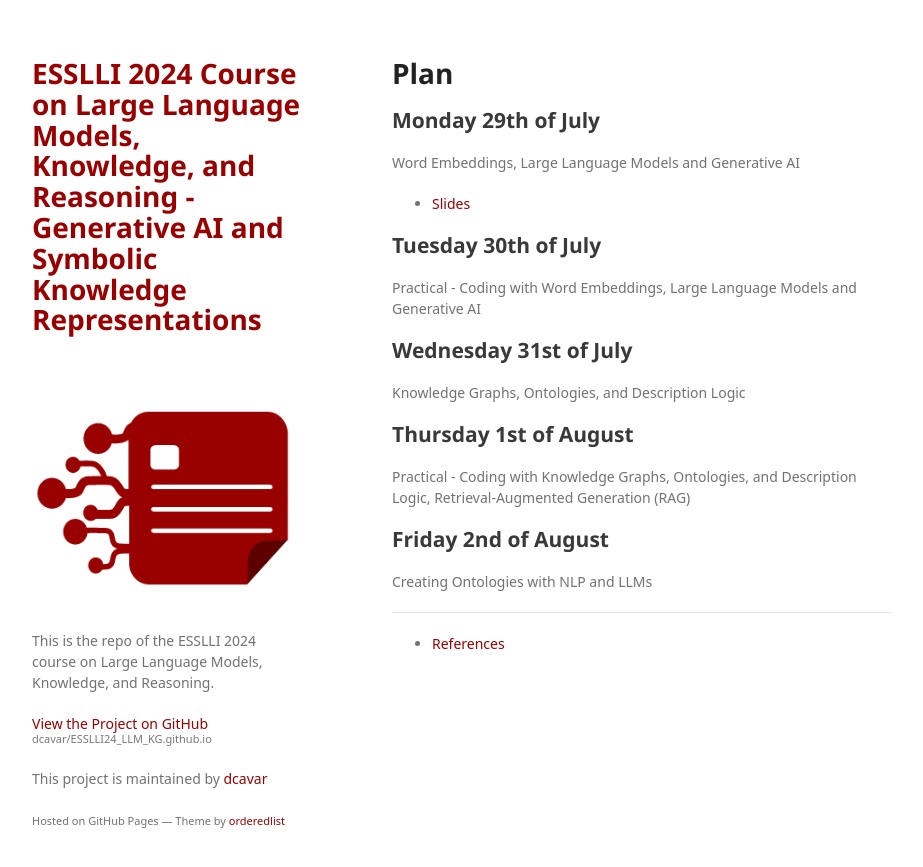
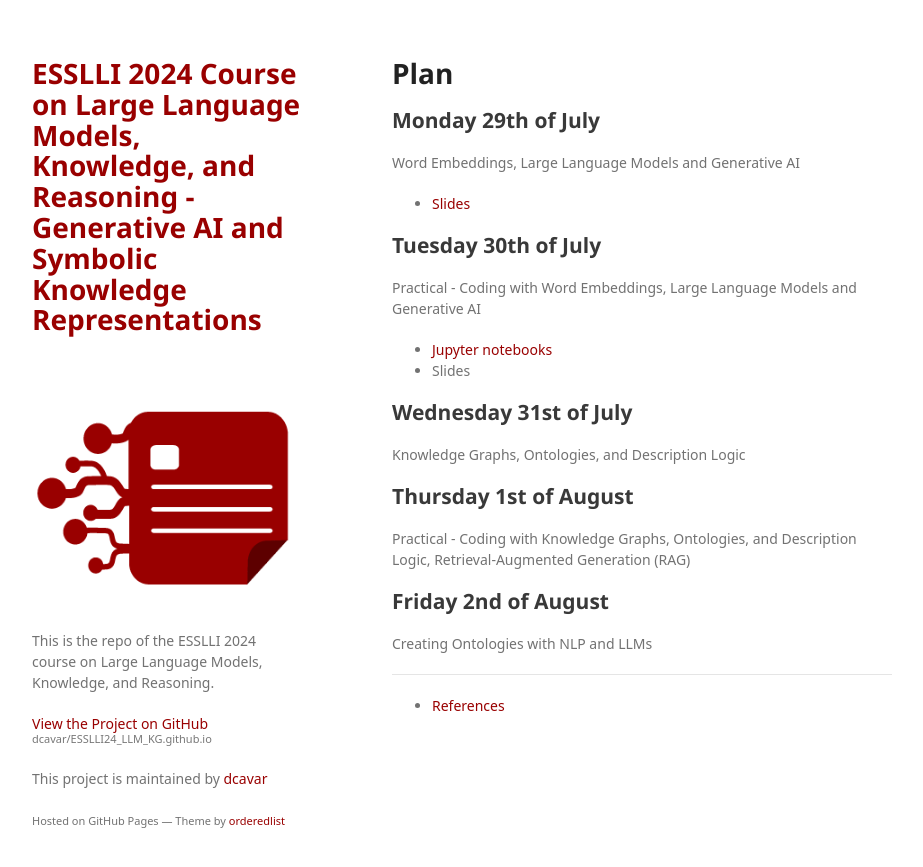
Before and after one commit to dcavar/ESSLLI24_LLM_KG.github.io, a Jekyll site: the page built from docs/plan.md, in a window 1280 px wide. Shown: the top 867 px of the page, without its empty margins (178-1101 px from the left). Built offline with Jekyll 4.4.1, drawn with Linux system fonts in a browser that asks for light colours; some web fonts are replaced; our own code applies the rules of GitHub Pages for plain Markdown files.

Commit message:
added link to jupyter notebooks

```diff
--- a/docs/plan.md
+++ b/docs/plan.md
@@ -11,6 +11,9 @@ Word Embeddings, Large Language Models and Generative AI
 ## Tuesday 30th of July
 
 Practical - Coding with Word Embeddings, Large Language Models and Generative AI
+
+- [Jupyter notebooks]()
+- Slides
 
 
 ## Wednesday 31st of July
```
